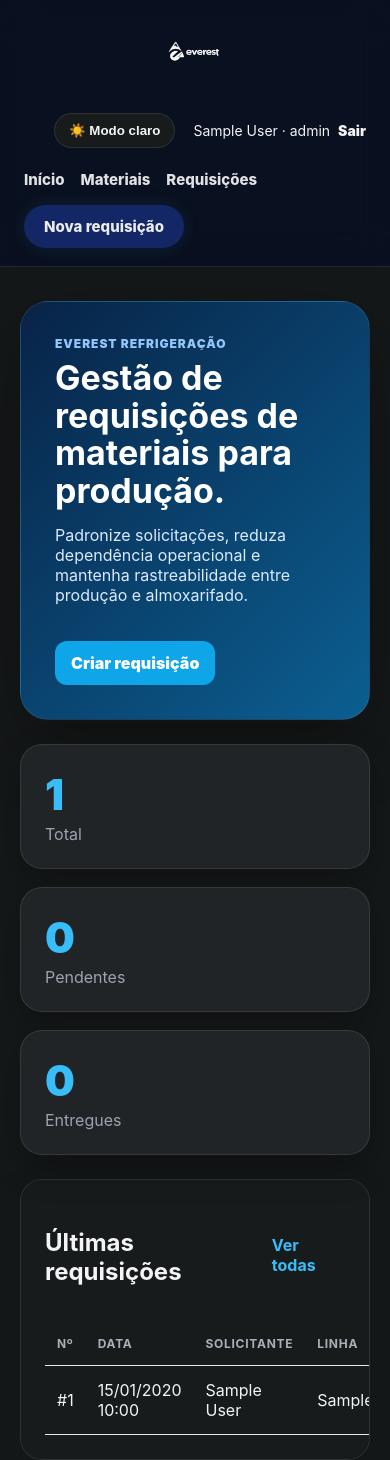
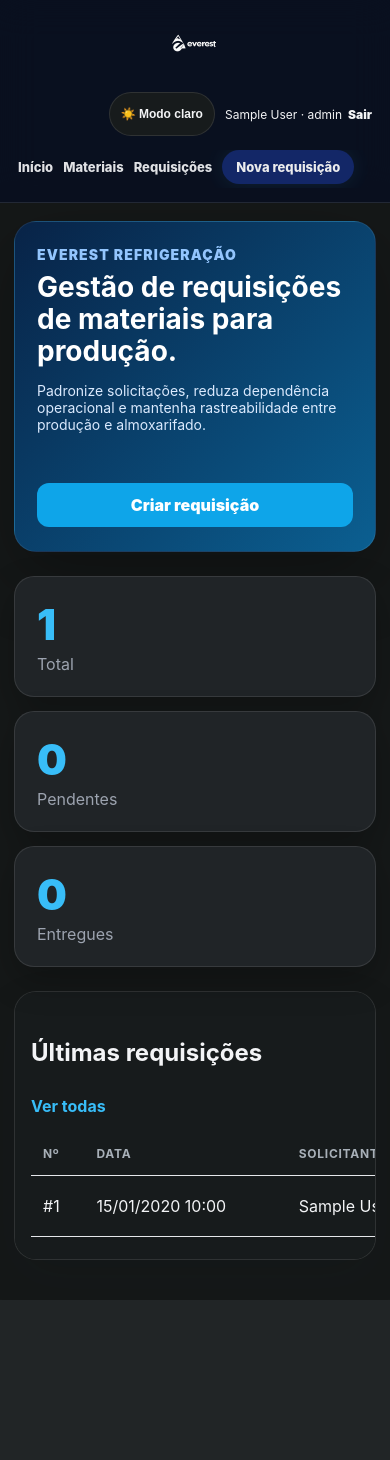
Before and after one commit to ArukyXD/requisita-facil, a Flask app: page / in a window 390 px wide. After the commit the page ends 1300 px from the top, so only its background shows below. Run offline with Flask 3, Linux system fonts and the light colour scheme; a user stored in the database is signed in; tables that the repository leaves empty hold one stand-in row (values such as "Sample post").

Commit message:
Otimiza interface para dispositivos móveis.css

```diff
--- a/app/static/css/app.css
+++ b/app/static/css/app.css
@@ -794,3 +794,136 @@ html[data-theme="dark"] select:focus {
     outline: none !important;
     box-shadow: 0 0 0 3px rgba(56,189,248,.16) !important;
 }
+
+/* ================================
+   REQUISITA FÁCIL — MOBILE PREMIUM
+   ================================ */
+
+@media (max-width: 768px) {
+    .topbar {
+        min-height: auto !important;
+        padding: 14px 18px !important;
+        gap: 14px !important;
+        flex-wrap: wrap !important;
+    }
+
+    .brand-logo {
+        width: 96px !important;
+    }
+
+    .main-nav,
+    .topbar nav {
+        width: 100% !important;
+        order: 3 !important;
+        display: flex !important;
+        gap: 10px !important;
+        overflow-x: auto !important;
+        padding-bottom: 4px !important;
+    }
+
+    .main-nav a,
+    .topbar nav a {
+        white-space: nowrap !important;
+        font-size: 13px !important;
+    }
+
+    .primary-link {
+        padding: 9px 14px !important;
+    }
+
+    .topbar-actions {
+        margin-left: auto !important;
+        gap: 10px !important;
+    }
+
+    .theme-toggle {
+        padding: 8px 11px !important;
+        font-size: 12px !important;
+    }
+
+    .user-chip {
+        font-size: 12px !important;
+        gap: 6px !important;
+    }
+
+    .container {
+        width: 100% !important;
+        max-width: 100% !important;
+        padding: 18px 14px 40px !important;
+    }
+
+    .hero {
+        padding: 24px 22px !important;
+        border-radius: 22px !important;
+    }
+
+    .hero h1 {
+        font-size: 28px !important;
+        line-height: 1.15 !important;
+    }
+
+    .hero p {
+        font-size: 14px !important;
+    }
+
+    .hero .button,
+    .hero .btn,
+    .hero a.button {
+        width: 100% !important;
+        text-align: center !important;
+        margin-top: 16px !important;
+    }
+
+    .metrics {
+        display: grid !important;
+        grid-template-columns: 1fr !important;
+        gap: 14px !important;
+    }
+
+    .metrics article {
+        padding: 22px !important;
+        border-radius: 20px !important;
+    }
+
+    .panel {
+        padding: 22px 16px !important;
+        border-radius: 22px !important;
+        overflow-x: auto !important;
+    }
+
+    .panel-heading {
+        flex-direction: column !important;
+        align-items: flex-start !important;
+        gap: 10px !important;
+    }
+
+    table {
+        min-width: 720px !important;
+    }
+
+    form,
+    .form-card,
+    .form-panel {
+        padding: 20px 16px !important;
+        border-radius: 22px !important;
+    }
+
+    input,
+    textarea,
+    select {
+        width: 100% !important;
+        font-size: 16px !important;
+    }
+
+    .form-grid,
+    .grid,
+    .fields-grid {
+        grid-template-columns: 1fr !important;
+    }
+
+    button,
+    .button,
+    .btn {
+        min-height: 44px !important;
+    }
+}
```
